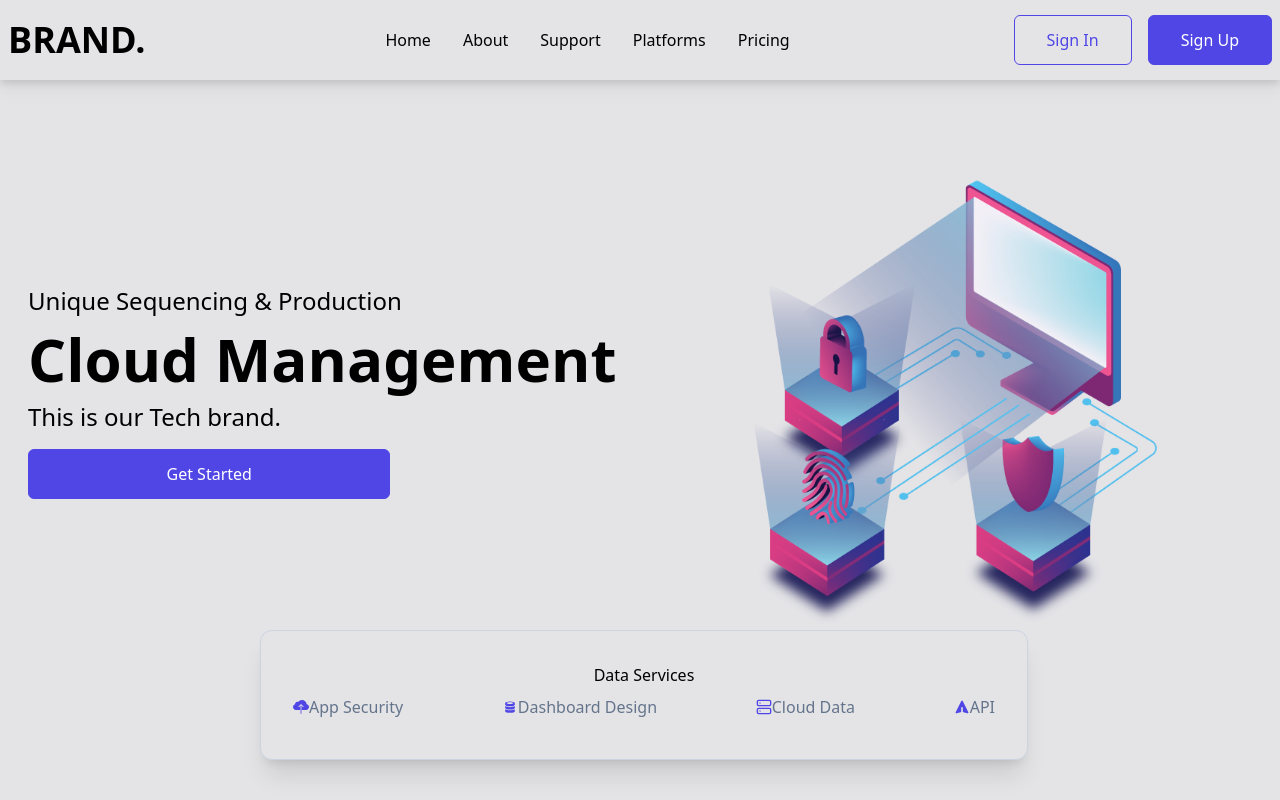
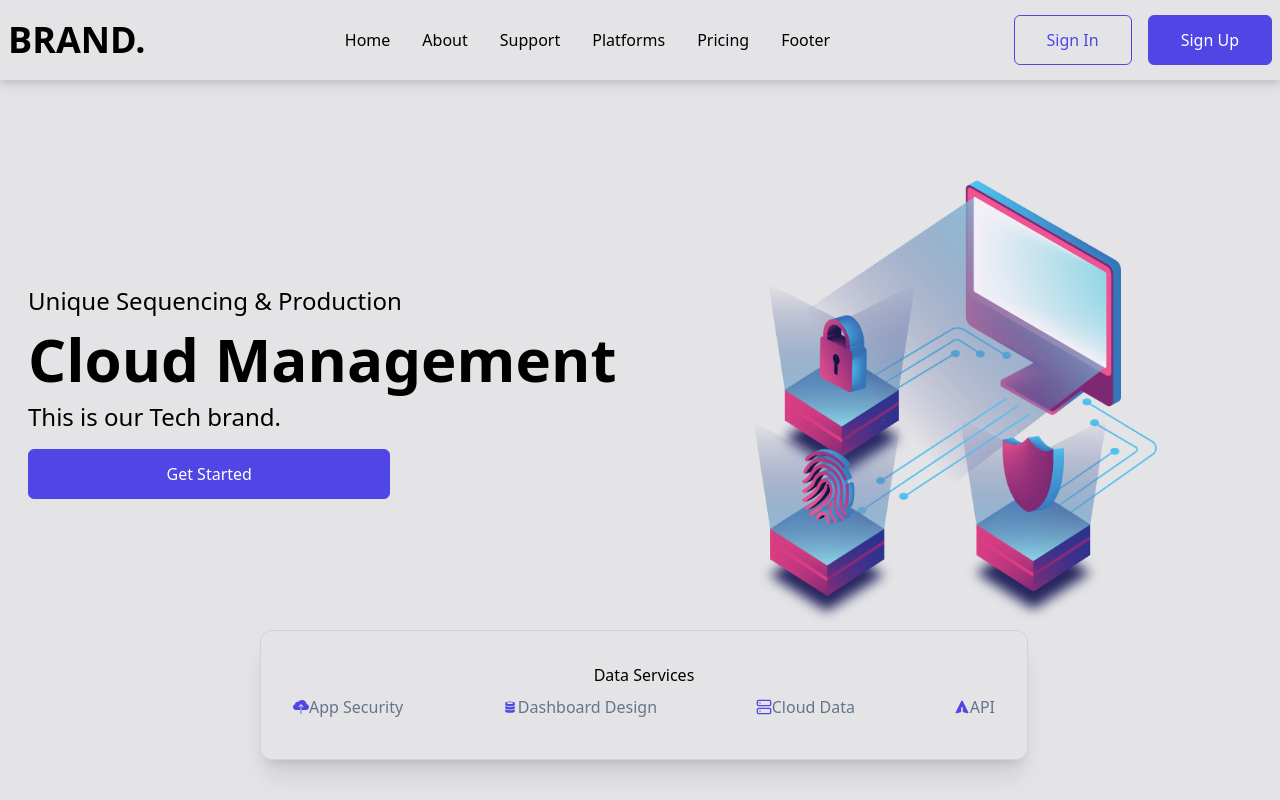
Before and after one commit to IbrahimElsharawy/Cloud-Management, a React (Create React App) app: page / in a window 1280 px wide. Shown: the top 800 px of the page. Built offline with nearby package versions, Linux system fonts and the light colour scheme.

Commit message:
Add Footer Component && Make scroll using (React-Scroll)

```diff
--- a/package.json
+++ b/package.json
@@ -11,6 +11,7 @@
     "react-icons": "^4.7.1",
     "react-router-dom": "^6.4.5",
     "react-scripts": "5.0.1",
+    "react-scroll": "^1.8.9",
     "web-vitals": "^2.1.4"
   },
   "scripts": {
--- a/src/App.js
+++ b/src/App.js
@@ -1,6 +1,7 @@
 import React from "react";
 import About from "./components/About";
 import AllOne from "./components/AllOne";
+import Footer from "./components/Footer";
 import Hero from "./components/Hero";
 import Navbar from "./components/Navbar";
 import Pricing from "./components/Pricing";
@@ -16,6 +17,7 @@ function App() {
     <Support />
     <AllOne/>
     <Pricing/>
+    <Footer />
 
     </div>
   );
--- a/src/components/About.js
+++ b/src/components/About.js
@@ -2,7 +2,7 @@ import React from 'react'
 
 const About = () => {
   return (
-    <div className='w-full py-32'>
+    <div name="about" className='w-full py-32'>
       <div className='max-w-[1240px] mx-auto'>
         <div className='text-center'>
             <h1 className='text-4xl sm:text-5xl font-bold'>Trusted by developers across the world</h1>
--- a/src/components/AllOne.js
+++ b/src/components/AllOne.js
@@ -3,7 +3,7 @@ import { AiOutlineCheck } from "react-icons/ai";
 
 const AllOne = () => {
   return (
-    <div className="w-full my-32">
+    <div name="platforms" className="w-full my-32">
       <div className="max-w-[1240px] mx-auto px-2">
         <h1 className="text-center font-bold text-5xl">All-One-Platform</h1>
         <p className="text-center py-8 text-2xl text-gray-500">
@@ -83,7 +83,6 @@ const AllOne = () => {
             </div>
           </div>
 
-
           <div className="flex">
             <div>
               <AiOutlineCheck className="mr-4 mt-1 w-7 text-green-600 " />
--- /dev/null
+++ b/src/components/Footer.js
@@ -0,0 +1,90 @@
+import React from "react";
+import {
+  FaFacebook,
+  FaGithub,
+  FaInstagram,
+  FaTwitter,
+  FaTwitch,
+} from "react-icons/fa";
+
+const Footer = () => {
+  return (
+    <div
+      name="footer"
+      className="w-full mt-24 bg-slate-900 text-gray-300 py-2 px-2"
+    >
+      <div className="max-w-[1240px] mx-auto grid grid-cols-2 md:grid-cols-6 border-b-2 border-gray-600 py-8">
+        <div>
+          <h6 className="font-bold uppercase pt-2">Solutions</h6>
+          <ul>
+            <li className="py-1">Marketing</li>
+            <li className="py-1">Analytics</li>
+            <li className="py-1">Commerce</li>
+            <li className="py-1">Data</li>
+            <li className="py-1">Cloud</li>
+          </ul>
+        </div>
+
+        <div>
+          <h6 className="font-bold uppercase pt-2">Support</h6>
+          <ul>
+            <li className="py-1">Pricing</li>
+            <li className="py-1">Documentation</li>
+            <li className="py-1">Guides</li>
+            <li className="py-1">API Status</li>
+          </ul>
+        </div>
+
+        <div>
+          <h6 className="font-bold uppercase pt-2">Company</h6>
+          <ul>
+            <li className="py-1">About</li>
+            <li className="py-1">Blog</li>
+            <li className="py-1">Jobs</li>
+            <li className="py-1">Press</li>
+            <li className="py-1">Partners</li>
+          </ul>
+        </div>
+
+        <div>
+          <h6 className="font-bold uppercase pt-2">Legal</h6>
+          <ul>
+            <li className="py-1">Claims</li>
+            <li className="py-1">Privacy</li>
+            <li className="py-1">Terms</li>
+            <li className="py-1">Policies</li>
+            <li className="py-1">Conditions</li>
+          </ul>
+        </div>
+
+        <div className="col-span-2 pt-8 md:pt-2">
+          <p className="font-bold uppercase">Subscribe to our newsletter</p>
+          <p className="py-4">
+            The latest news, articles, and resources, sent to your inbox weekly.
+          </p>
+          <form className="flex flex-col sm:flex-row">
+            <input
+              className="w-full p-2 mr-4 rounded-md mb-4"
+              type="email"
+              placeholder="Enter email.."
+            />
+            <button className="p-2 mb-4">Subscribe</button>
+          </form>
+        </div>
+      </div>
+
+      <div className="flex flex-col max-w-[1240px] px-2 py-4 mx-auto justify-between sm:flex-row text-center text-gray-500">
+        <p className="py-4">2022 Workflow, LLC. All rights reserved</p>
+        <div className="flex justify-between sm:w-[300px] pt-4 text-2xl">
+          <FaFacebook />
+          <FaInstagram />
+          <FaTwitter />
+          <FaTwitch />
+          <FaGithub />
+        </div>
+      </div>
+    </div>
+  );
+};
+
+export default Footer;
--- a/src/components/Hero.js
+++ b/src/components/Hero.js
@@ -1,12 +1,15 @@
 import React from "react";
 import bgImage from "../assets/cyber-bg.png";
-import {IoIosCloudUpload} from 'react-icons/io';
-import {DiDatabase} from 'react-icons/di';
-import {FiServer} from 'react-icons/fi';
-import {HiPaperAirplane} from 'react-icons/hi';
+import { IoIosCloudUpload } from "react-icons/io";
+import { DiDatabase } from "react-icons/di";
+import { FiServer } from "react-icons/fi";
+import { HiPaperAirplane } from "react-icons/hi";
 const Hero = () => {
   return (
-    <div className="w-full h-screen flex flex-col justify-between bg-zinc-200">
+    <div
+      name="home"
+      className="w-full h-screen flex flex-col justify-between bg-zinc-200"
+    >
       <div className="grid md:grid-cols-2 max-w-[1240px] m-auto">
         <div className="flex flex-col justify-center md:items-start w-full px-2 py-8">
           <p className="text-2xl">Unique Sequencing & Production</p>
@@ -19,17 +22,31 @@ const Hero = () => {
         <div className="w-full">
           <img src={bgImage} alt="/" />
         </div>
-        <div className="flex flex-col absolute bottom-[5%] bg-zinc-200 mx-1 md:left-1/2 transform md:-translate-x-1/2
+        <div
+          className="flex flex-col absolute bottom-[5%] bg-zinc-200 mx-1 md:left-1/2 transform md:-translate-x-1/2
         border border-slate-300 text-center shadow-xl py-8 rounded-xl md:min-w-[768px]
-        ">
-            <p>Data Services</p>
-            <div className="flex justify-between flex-wrap px-4 ">
-                <p className="flex px-4 py-2 text-slate-500"> <IoIosCloudUpload className="h-6 text-indigo-600"/>App Security</p>
-                <p className="flex px-4 py-2 text-slate-500"> <DiDatabase className="h-6 text-indigo-600"/>Dashboard Design</p>
-                <p className="flex px-4 py-2 text-slate-500"><FiServer className="h-6 text-indigo-600"/> Cloud Data</p>
-                <p className="flex px-4 py-2 text-slate-500"><HiPaperAirplane className="h-6 text-indigo-600"/>API</p>
-
-            </div>
+        "
+        >
+          <p>Data Services</p>
+          <div className="flex justify-between flex-wrap px-4 ">
+            <p className="flex px-4 py-2 text-slate-500">
+              {" "}
+              <IoIosCloudUpload className="h-6 text-indigo-600" />
+              App Security
+            </p>
+            <p className="flex px-4 py-2 text-slate-500">
+              {" "}
+              <DiDatabase className="h-6 text-indigo-600" />
+              Dashboard Design
+            </p>
+            <p className="flex px-4 py-2 text-slate-500">
+              <FiServer className="h-6 text-indigo-600" /> Cloud Data
+            </p>
+            <p className="flex px-4 py-2 text-slate-500">
+              <HiPaperAirplane className="h-6 text-indigo-600" />
+              API
+            </p>
+          </div>
         </div>
       </div>
     </div>
--- a/src/components/Navbar.js
+++ b/src/components/Navbar.js
@@ -1,11 +1,15 @@
-import React,{useState} from "react";
+import React, { useState } from "react";
 import { FaTimes, FaBars } from "react-icons/fa";
+import { Link, animateScroll as scroll } from "react-scroll";
 
 const Navbar = () => {
   const [click, setClick] = useState(false);
   const handleClick = () => {
     setClick(!click);
   };
+  const handleClose=()=>{
+    setClick(!click)
+  }
 
   return (
     <div className="w-screen h-[80px] z-10 bg-zinc-200 fixed drop-shadow-lg">
@@ -14,11 +18,36 @@ const Navbar = () => {
           <h1 className="font-bold text-3xl mr-4 sm:text-4xl">BRAND.</h1>
         </div>
         <ul className="hidden md:flex">
-          <li>Home</li>
-          <li>About</li>
-          <li>Support</li>
-          <li>Platforms</li>
-          <li>Pricing</li>
+          <li>
+            <Link to="home" smooth={true} duration={500}>
+              Home
+            </Link>
+          </li>
+          <li>
+            <Link to="about" smooth={true} offset={-200} duration={500}>
+              About
+            </Link>
+          </li>
+          <li>
+            <Link to="support" smooth={true} offset={-50} duration={500}>
+              Support
+            </Link>
+          </li>
+          <li>
+            <Link to="platforms" smooth={true} offset={50} duration={500}>
+              Platforms
+            </Link>
+          </li>
+          <li>
+            <Link to="pricing" smooth={true} offset={50} duration={500}>
+              Pricing
+            </Link>
+          </li>
+          <li>
+            <Link to="footer" smooth={true} offset={50} duration={500}>
+              Footer
+            </Link>
+          </li>
         </ul>
         <div className="hidden md:flex">
           <button className=" bg-transparent text-indigo-600 mr-4 px-8 ">
@@ -27,22 +56,47 @@ const Navbar = () => {
           <button className="px-8 py-3">Sign Up</button>
         </div>
         <div className="md:hidden cursor-pointer" onClick={handleClick}>
-        {click ? <FaTimes className="w-5"/> :<FaBars className="w-5" />}
-
+          {click ? <FaTimes className="w-5" /> : <FaBars className="w-5" />}
         </div>
       </div>
-      <ul className={click ?"absolute bg-zinc-200 w-full px-8" : 'hidden'}>
-        <li className="border-b-2 border-zinc-300 w-full">Home</li>
-        <li className="border-b-2 border-zinc-300 w-full">About</li>
-        <li className="border-b-2 border-zinc-300 w-full">Support</li>
-        <li className="border-b-2 border-zinc-300 w-full">Platforms</li>
-        <li className="border-b-2 border-zinc-300 w-full">Pricing</li>
+      <ul className={click ? "absolute bg-zinc-200 w-full px-8" : "hidden"}>
+        <li className="border-b-2 border-zinc-300 w-full">
+          <Link onClick={handleClose} to="home" smooth={true} duration={500}>
+            Home
+          </Link>
+        </li>
+        <li className="border-b-2 border-zinc-300 w-full">
+          <Link onClick={handleClose} to="about" smooth={true} offset={-200} duration={500}>
+            About
+          </Link>
+        </li>
+        <li className="border-b-2 border-zinc-300 w-full">
+          <Link onClick={handleClose} to="support" smooth={true} offset={-50} duration={500}>
+            Support
+          </Link>
+        </li>
+        <li className="border-b-2 border-zinc-300 w-full">
+          <Link onClick={handleClose} to="platforms" smooth={true} offset={50} duration={500}>
+            Platforms
+          </Link>
+        </li>
+        <li className="border-b-2 border-zinc-300 w-full">
+          <Link onClick={handleClose} to="pricing" smooth={true} offset={50} duration={500}>
+            Pricing
+          </Link>
+        </li>
+        <li className="border-b-2 border-zinc-300 w-full">
+          <Link onClick={handleClose} to="footer" smooth={true} offset={50} duration={500}>
+            Footer
+          </Link>
+        </li>
         <div className="flex flex-col my-4">
-          <button className="bg-transparent text-indigo-600 px-8 py-3 mb-4">Sign In</button>
+          <button className="bg-transparent text-indigo-600 px-8 py-3 mb-4">
+            Sign In
+          </button>
           <button className="px-8 py-3">Sign Up</button>
         </div>
       </ul>
-
     </div>
   );
 };
--- a/src/components/Pricing.js
+++ b/src/components/Pricing.js
@@ -1,13 +1,15 @@
 import React from "react";
-import {AiOutlineCheck} from 'react-icons/ai';
+import { AiOutlineCheck } from "react-icons/ai";
 const Pricing = () => {
   return (
-    <div className="my-24 w-full text-white">
-      <div className='w-full h-[700px] bg-slate-900 absolute mix-blend-overlay'></div>
+    <div name="pricing" className="my-24 w-full text-white">
+      <div className="w-full h-[700px] bg-slate-900 absolute mix-blend-overlay"></div>
       <div className="max-w-[1240px] mx-auto py-12">
         <div className="text-center py-8 text-slate-300">
           <h2 className="text-3xl uppercase">Pricing</h2>
-          <h3 className="text-5xl font-bold text-white py-8 capitalize ">the right price for your research</h3>
+          <h3 className="text-5xl font-bold text-white py-8 capitalize ">
+            the right price for your research
+          </h3>
           <p className="text-3xl">
             Lorem ipsum dolor sit amet consectetur adipisicing elit. Aperiam
             autem quis id quo aspernatur, unde facilis debitis rerum distinctio
@@ -17,38 +19,86 @@ const Pricing = () => {
         </div>
         <div className="grid md:grid-cols-2 gap-4">
           <div className="bg-white text-slate-900 p-8 rounded shadow-2xl relative">
-                <span className="uppercase bg-indigo-200 text-indigo-900 rounded-3xl px-3 py-1 text-sm">standard</span>
-                <div >
-                    <p className="text-6xl py-4 font-bold flex">$49 <span className="text-xl flex justify-end text-slate-500 flex-col">/mo</span></p>
+            <span className="uppercase bg-indigo-200 text-indigo-900 rounded-3xl px-3 py-1 text-sm">
+              standard
+            </span>
+            <div>
+              <p className="text-6xl py-4 font-bold flex">
+                $49{" "}
+                <span className="text-xl flex justify-end text-slate-500 flex-col">
+                  /mo
+                </span>
+              </p>
             </div>
-                <p className="text-2xl py-8 text-slate-500">Lorem ipsum dolor sit amet consectetur adipisicing.</p>
+            <p className="text-2xl py-8 text-slate-500">
+              Lorem ipsum dolor sit amet consectetur adipisicing.
+            </p>
             <div className="text-xl">
-                    <p className="flex py-4"><AiOutlineCheck className="mr-5 text-green-600"/>Lorem, ipsum dolor.</p>
-                    <p className="flex py-4"><AiOutlineCheck className="mr-5 text-green-600"/>Lorem, ipsum dolor.</p>
-                    <p className="flex py-4"><AiOutlineCheck className="mr-5 text-green-600"/>Lorem, ipsum dolor.</p>
-                    <p className="flex py-4"><AiOutlineCheck className="mr-5 text-green-600"/>Lorem, ipsum dolor.</p>
-                    <p className="flex py-4"> <AiOutlineCheck className="mr-5 text-green-600"/>Lorem, ipsum dolor.</p>
-                    <button className="w-full py-4 my-4" >get started</button>
+              <p className="flex py-4">
+                <AiOutlineCheck className="mr-5 text-green-600" />
+                Lorem, ipsum dolor.
+              </p>
+              <p className="flex py-4">
+                <AiOutlineCheck className="mr-5 text-green-600" />
+                Lorem, ipsum dolor.
+              </p>
+              <p className="flex py-4">
+                <AiOutlineCheck className="mr-5 text-green-600" />
+                Lorem, ipsum dolor.
+              </p>
+              <p className="flex py-4">
+                <AiOutlineCheck className="mr-5 text-green-600" />
+                Lorem, ipsum dolor.
+              </p>
+              <p className="flex py-4">
+                {" "}
+                <AiOutlineCheck className="mr-5 text-green-600" />
+                Lorem, ipsum dolor.
+              </p>
+              <button className="w-full py-4 my-4">get started</button>
             </div>
           </div>
 
-
           <div className="bg-white text-slate-900 p-8 rounded shadow-2xl relative">
-                <span className="uppercase bg-indigo-200 text-indigo-900 rounded-3xl px-3 py-1 text-sm">premium</span>
-                <div >
-                    <p className="text-6xl py-4 font-bold flex">$99 <span className="text-xl flex justify-end text-slate-500 flex-col">/mo</span></p>
+            <span className="uppercase bg-indigo-200 text-indigo-900 rounded-3xl px-3 py-1 text-sm">
+              premium
+            </span>
+            <div>
+              <p className="text-6xl py-4 font-bold flex">
+                $99{" "}
+                <span className="text-xl flex justify-end text-slate-500 flex-col">
+                  /mo
+                </span>
+              </p>
             </div>
-                <p className="text-2xl py-8 text-slate-500">Lorem ipsum dolor sit amet consectetur adipisicing.</p>
+            <p className="text-2xl py-8 text-slate-500">
+              Lorem ipsum dolor sit amet consectetur adipisicing.
+            </p>
             <div className="text-xl">
-                    <p className="flex py-4"><AiOutlineCheck className="mr-5 text-green-600"/>Lorem, ipsum dolor.</p>
-                    <p className="flex py-4"><AiOutlineCheck className="mr-5 text-green-600"/>Lorem, ipsum dolor.</p>
-                    <p className="flex py-4"><AiOutlineCheck className="mr-5 text-green-600"/>Lorem, ipsum dolor.</p>
-                    <p className="flex py-4"><AiOutlineCheck className="mr-5 text-green-600"/>Lorem, ipsum dolor.</p>
-                    <p className="flex py-4"> <AiOutlineCheck className="mr-5 text-green-600"/>Lorem, ipsum dolor.</p>
-                    <button className="w-full py-4 my-4" >get started</button>
+              <p className="flex py-4">
+                <AiOutlineCheck className="mr-5 text-green-600" />
+                Lorem, ipsum dolor.
+              </p>
+              <p className="flex py-4">
+                <AiOutlineCheck className="mr-5 text-green-600" />
+                Lorem, ipsum dolor.
+              </p>
+              <p className="flex py-4">
+                <AiOutlineCheck className="mr-5 text-green-600" />
+                Lorem, ipsum dolor.
+              </p>
+              <p className="flex py-4">
+                <AiOutlineCheck className="mr-5 text-green-600" />
+                Lorem, ipsum dolor.
+              </p>
+              <p className="flex py-4">
+                {" "}
+                <AiOutlineCheck className="mr-5 text-green-600" />
+                Lorem, ipsum dolor.
+              </p>
+              <button className="w-full py-4 my-4">get started</button>
             </div>
           </div>
-
         </div>
       </div>
     </div>
--- a/src/components/Support.js
+++ b/src/components/Support.js
@@ -4,46 +4,77 @@ import { AiOutlineArrowRight } from "react-icons/ai";
 
 const Support = () => {
   return (
-    <div  className='w-full mt-24'>
-      <div className='w-full h-[700px] bg-gray-900/90 absolute'>
-        <img className='w-full h-full object-cover mix-blend-overlay' src={supportImg} alt="/" />
+    <div name="support" className="w-full mt-24">
+      <div className="w-full h-[700px] bg-gray-900/90 absolute">
+        <img
+          className="w-full h-full object-cover mix-blend-overlay"
+          src={supportImg}
+          alt="/"
+        />
       </div>
 
-      <div className='max-w-[1240px] mx-auto text-white relative'>
-          <div className='px-4 py-12'>
-              <h2 className='text-3xl pt-8 text-slate-300 uppercase text-center'>Support</h2>
-              <h3 className='text-5xl font-bold py-6 text-center'>Finding the right team</h3>
-              <p className='py-4 text-3xl text-slate-300'>Lorem ipsum dolor sit amet consectetur adipisicing elit. In repudiandae veritatis ratione error tenetur, voluptates architecto possimus ad! Omnis minima ea quidem quisquam unde beatae, minus illo et cum vel?</p>
+      <div className="max-w-[1240px] mx-auto text-white relative">
+        <div className="px-4 py-12">
+          <h2 className="text-3xl pt-8 text-slate-300 uppercase text-center">
+            Support
+          </h2>
+          <h3 className="text-5xl font-bold py-6 text-center">
+            Finding the right team
+          </h3>
+          <p className="py-4 text-3xl text-slate-300">
+            Lorem ipsum dolor sit amet consectetur adipisicing elit. In
+            repudiandae veritatis ratione error tenetur, voluptates architecto
+            possimus ad! Omnis minima ea quidem quisquam unde beatae, minus illo
+            et cum vel?
+          </p>
         </div>
 
-          <div className='grid grid-cols-1 lg:grid-cols-3 relative gap-x-8 gap-y-16 px-4 pt-12 sm:pt-20 text-black'>
-              <div className='bg-white rounded-xl shadow-2xl'>
-                  <div className='p-8'>
-                      <h3 className='font-bold text-2xl my-6'>Sales</h3>
-                      <p className='text-gray-600 text-xl'>Lorem ipsum dolor sit amet consectetur adipisicing elit. Excepturi provident iure placeat blanditiis ea sint earum hic iste quibusdam exercitationem.</p>
+        <div className="grid grid-cols-1 lg:grid-cols-3 relative gap-x-8 gap-y-16 px-4 pt-12 sm:pt-20 text-black">
+          <div className="bg-white rounded-xl shadow-2xl">
+            <div className="p-8">
+              <h3 className="font-bold text-2xl my-6">Sales</h3>
+              <p className="text-gray-600 text-xl">
+                Lorem ipsum dolor sit amet consectetur adipisicing elit.
+                Excepturi provident iure placeat blanditiis ea sint earum hic
+                iste quibusdam exercitationem.
+              </p>
             </div>
-                  <div className='bg-slate-100 pl-8 py-4'>
-                      <p className='flex items-center text-indigo-600'>Contact Us <AiOutlineArrowRight className='w-5 ml-2' /></p>
+            <div className="bg-slate-100 pl-8 py-4">
+              <p className="flex items-center text-indigo-600">
+                Contact Us <AiOutlineArrowRight className="w-5 ml-2" />
+              </p>
             </div>
           </div>
 
-              <div className='bg-white rounded-xl shadow-2xl'>
-                  <div className='p-8'>
-                      <h3 className='font-bold text-2xl my-6'>Technical Support</h3>
-                      <p className='text-gray-600 text-xl'>Lorem ipsum dolor sit amet consectetur adipisicing elit. Excepturi provident iure placeat blanditiis ea sint earum hic iste quibusdam exercitationem.</p>
+          <div className="bg-white rounded-xl shadow-2xl">
+            <div className="p-8">
+              <h3 className="font-bold text-2xl my-6">Technical Support</h3>
+              <p className="text-gray-600 text-xl">
+                Lorem ipsum dolor sit amet consectetur adipisicing elit.
+                Excepturi provident iure placeat blanditiis ea sint earum hic
+                iste quibusdam exercitationem.
+              </p>
             </div>
-                  <div className='bg-slate-100 pl-8 py-4'>
-                      <p className='flex items-center text-indigo-600'>Contact Us <AiOutlineArrowRight className='w-5 ml-2' /></p>
+            <div className="bg-slate-100 pl-8 py-4">
+              <p className="flex items-center text-indigo-600">
+                Contact Us <AiOutlineArrowRight className="w-5 ml-2" />
+              </p>
             </div>
           </div>
 
-              <div className='bg-white rounded-xl shadow-2xl'>
-                  <div className='p-8'>
-                      <h3 className='font-bold text-2xl my-6'>Media Inquiries</h3>
-                      <p className='text-gray-600 text-xl'>Lorem ipsum dolor sit amet consectetur adipisicing elit. Excepturi provident iure placeat blanditiis ea sint earum hic iste quibusdam exercitationem.</p>
+          <div className="bg-white rounded-xl shadow-2xl">
+            <div className="p-8">
+              <h3 className="font-bold text-2xl my-6">Media Inquiries</h3>
+              <p className="text-gray-600 text-xl">
+                Lorem ipsum dolor sit amet consectetur adipisicing elit.
+                Excepturi provident iure placeat blanditiis ea sint earum hic
+                iste quibusdam exercitationem.
+              </p>
             </div>
-                  <div className='bg-slate-100 pl-8 py-4'>
-                      <p className='flex items-center text-indigo-600'>Contact Us <AiOutlineArrowRight className='w-5 ml-2' /></p>
+            <div className="bg-slate-100 pl-8 py-4">
+              <p className="flex items-center text-indigo-600">
+                Contact Us <AiOutlineArrowRight className="w-5 ml-2" />
+              </p>
             </div>
           </div>
         </div>
```
Also changed, not shown: 1 other file (tests, documents, lock files or other folders). Lines whose indentation alone changed are shown as unchanged.
